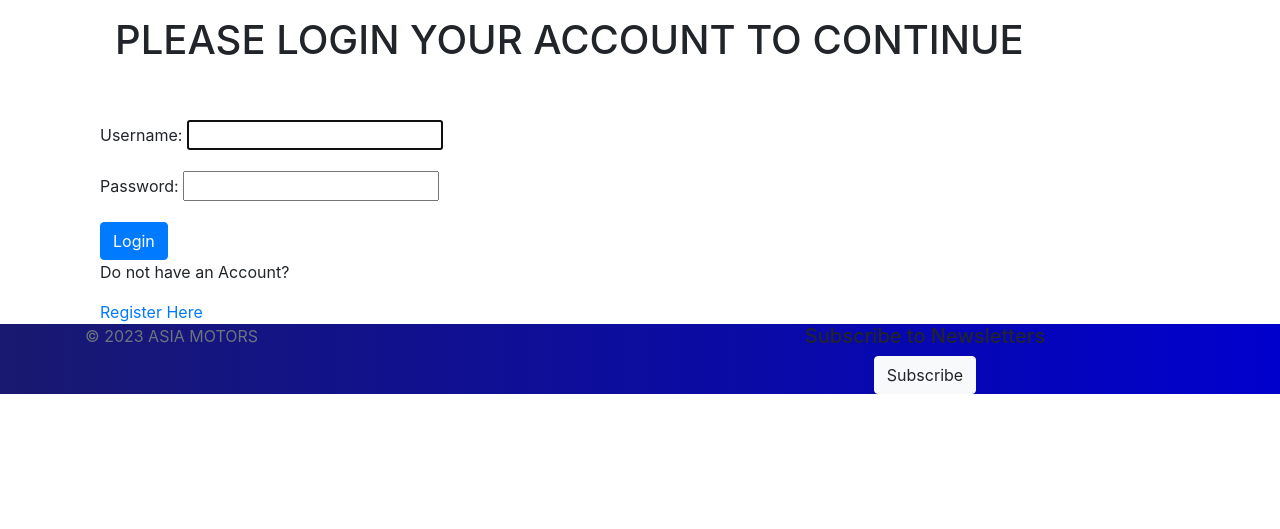
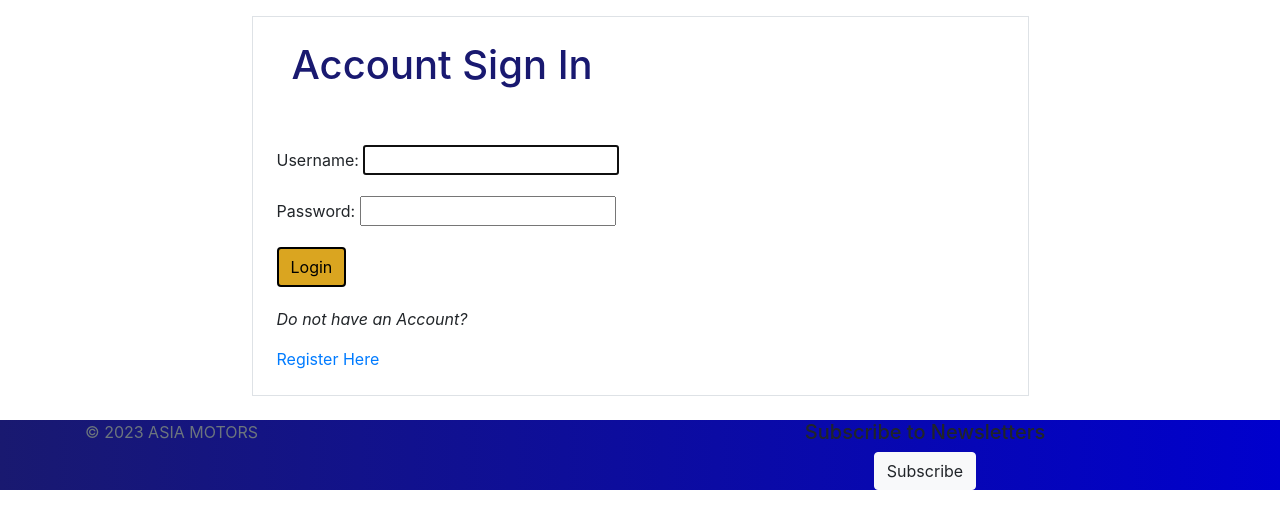
Before and after one commit to SanidiUthsari/BAD--DJANGO-PROJECT-, a Django app: a page that uses account/templates/account/login.html in a window 1280 px wide. Shown: the part 60-589 px from the top of the page. Run offline with Django 4.2, Linux system fonts and the light colour scheme; some libraries are stand-ins or nearby versions.

Commit message:
Modify log in

```diff
--- a/account/templates/account/login.html
+++ b/account/templates/account/login.html
@@ -1,18 +1,19 @@
 {% extends 'account/base.html' %}
 {% load static %}
 {% block content %}
-<div class = 'container'>
-<h1 class ='container'>PLEASE LOGIN YOUR ACCOUNT TO CONTINUE</h1>
-<br><br>
-    <form method="post">
+<div class = 'container border p-4'style="border-width: 2px; width: 70%;">
+    <h1 class ='container'style="color:#191970;">Account Sign In</h1>
+    <br><br>
+        <form method="post">
 
-        {% csrf_token %}
-        {{ form.as_p }}
+            {% csrf_token %}
+            {{ form.as_p }}
 
-        <button type="submit" class="btn btn-primary">Login</button>
-    </form>
+            <button type="submit" class="btn" style="background-color: #DAA520; color: black; border: 2px solid black;">Login</button>
+        </form>
 
-    <p>Do not have an Account?</p>
-    <a href="{% url 'account:register' %}">Register Here</a>
+        <p style="margin-top: 20px;"><em>Do not have an Account?</em></p>
+        <a href="{% url 'account:register' %}" style="margin-bottom: 20px;">Register Here</a>
 </div>
-{% endblock %}
+<br>
+{% endblock %}}
```
